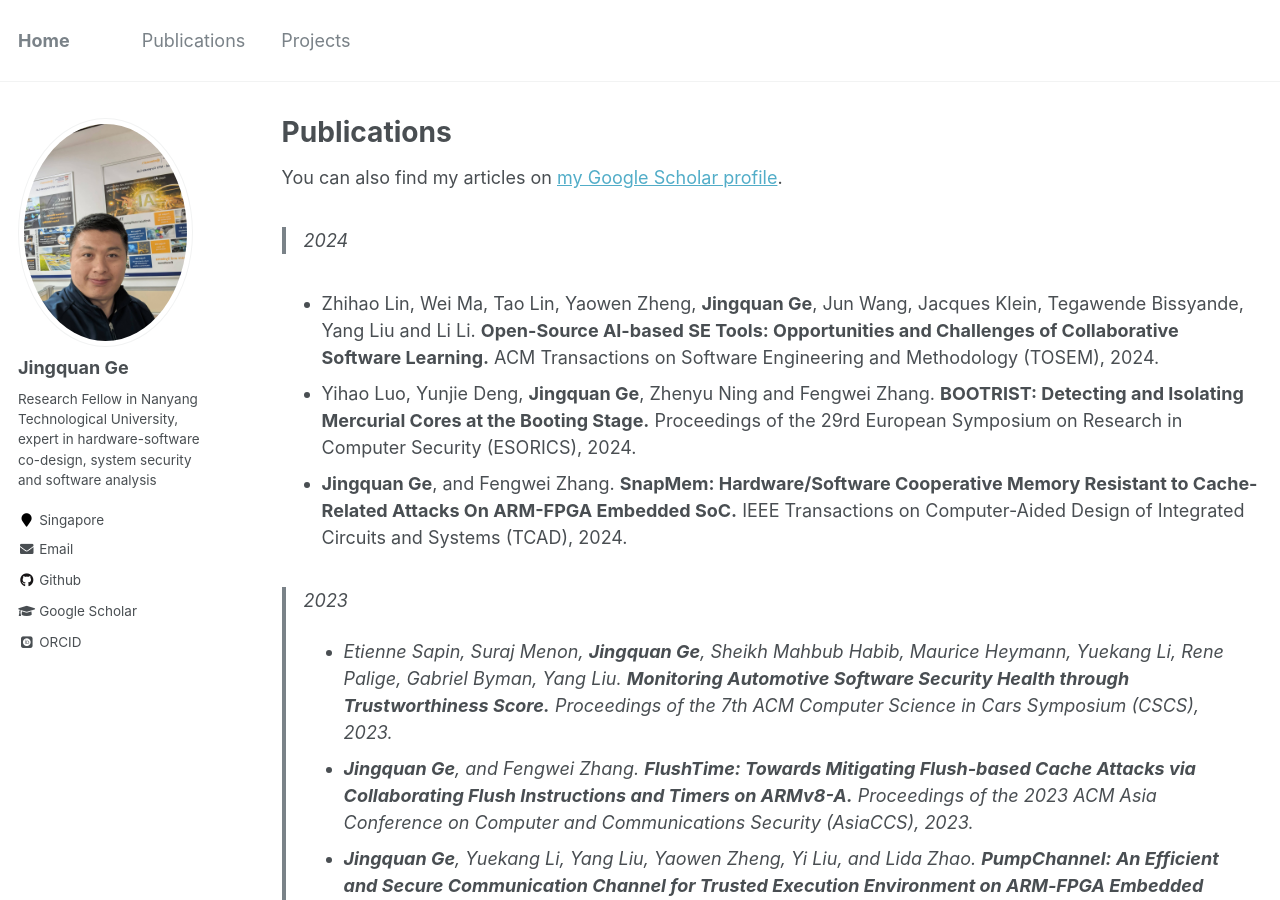
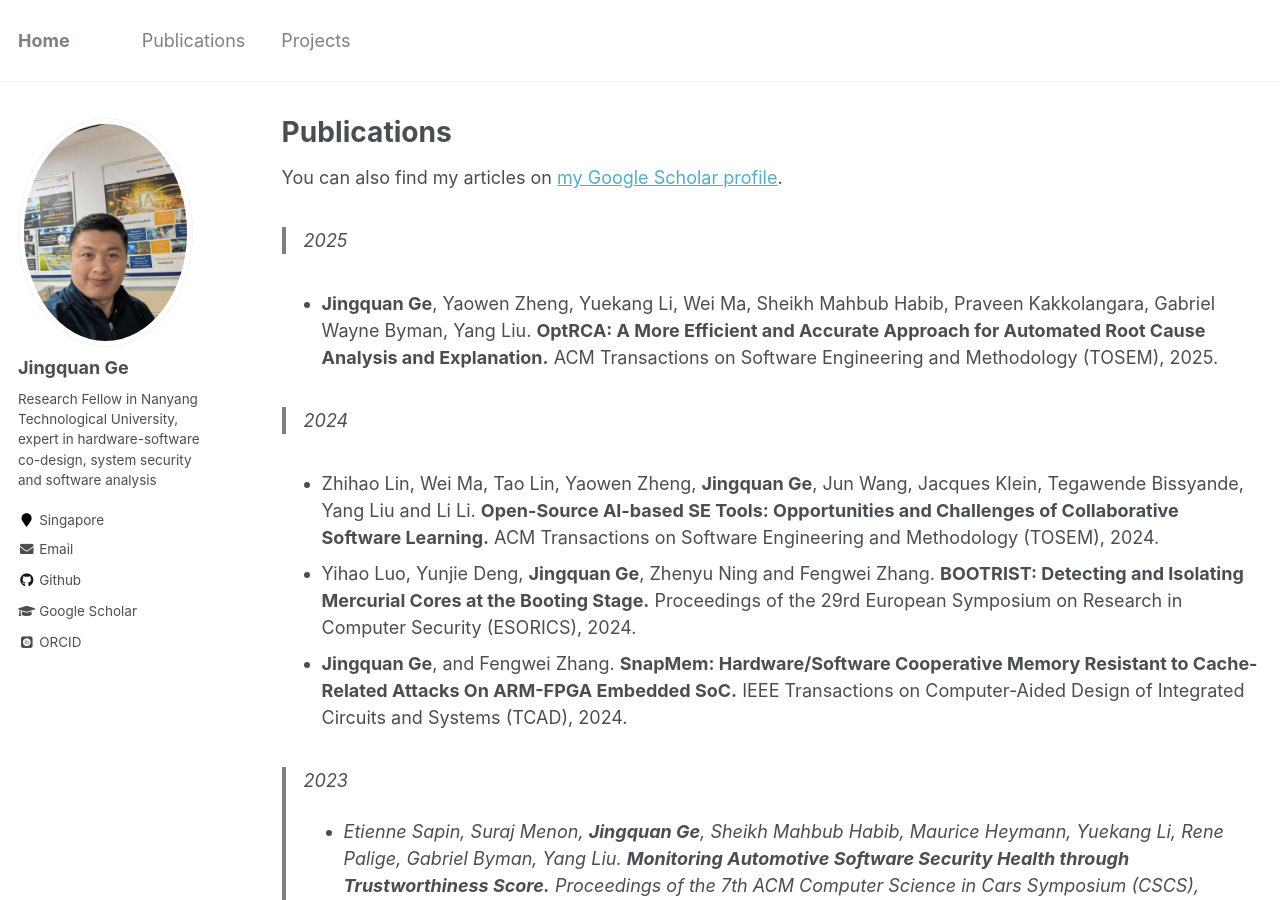
Before and after one commit to gejingquan/gejingquan.github.io, a Jekyll site: the page built from _pages/publications.md, in a window 1280 px wide and 900 px high. Built offline with Jekyll 4.4.1, drawn with Linux system fonts in a browser that asks for light colours; some web fonts are replaced.

Commit message:
Update publications.md

```diff
--- a/_pages/publications.md
+++ b/_pages/publications.md
@@ -5,6 +5,15 @@ permalink: /publications/
 author_profile: true
 ---
 You can also find my articles on <a href="https://scholar.google.com/citations?hl=en&user=v1HnGGEAAAAJ">my Google Scholar profile</a>.
+
+
+> 2025
+
+-  **Jingquan Ge**, Yaowen Zheng, Yuekang Li, Wei Ma, Sheikh Mahbub Habib, Praveen Kakkolangara, Gabriel Wayne Byman, Yang Liu.
+**OptRCA: A More Efficient and Accurate Approach for Automated Root Cause Analysis and Explanation.**
+ACM Transactions on Software Engineering and Methodology (TOSEM), 2025.
+
+
 
 > 2024
 
```
